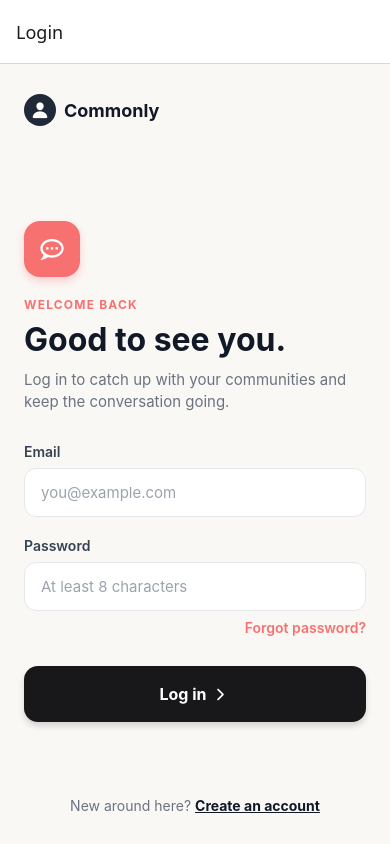
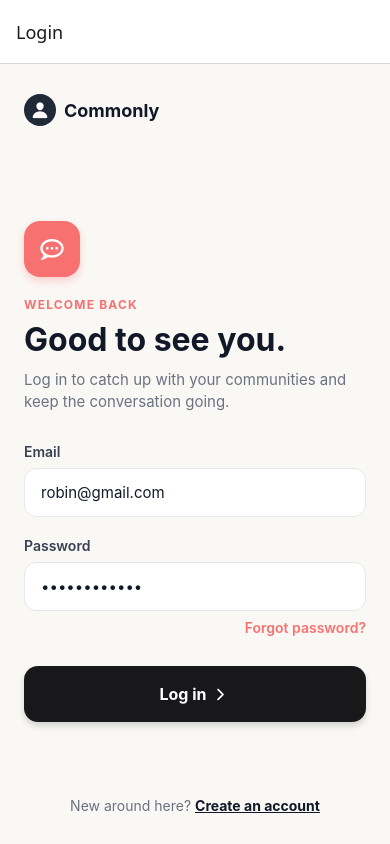
Before and after one commit to dc0der1/Forum-App-Frontend-, a React Native app: screen /Login in a window 390 px wide. Built offline with nearby package versions, Linux system fonts and the light colour scheme.

Commit message:
Fix: Ok I fr fixed it this time

```diff
--- a/screens/Forums.js
+++ b/screens/Forums.js
@@ -71,6 +71,7 @@ export default function Forums({ navigation }) {
             }
 
             setLoading(false);
+            setAllPosts(data);
             return data;
         } catch (error) {
             setLoading(false);
--- a/screens/LoginScreen.js
+++ b/screens/LoginScreen.js
@@ -6,8 +6,8 @@ import ErrorMessage from "../components/ErrorMessage";
 
 export default function LoginScreen({ navigation }) {
 
-    const [email, setEmail] = useState("");
-    const [password, setPassword] = useState("");
+    const [email, setEmail] = useState("robin@gmail.com");
+    const [password, setPassword] = useState("Password123@");
     const [errorMessage, setErrorMessage] = useState("");
     const [errorMessageColor, setErrorMessageColor] = useState("red");
 
@@ -86,7 +86,7 @@ export default function LoginScreen({ navigation }) {
                             style={styles.input}
                             placeholder="you@example.com"
                             placeholderTextColor="#9ca3af"
-                            value={email}
+                            value="robin@gmail.com"
                             onChangeText={setEmail}
                             autoCapitalize="none"
                             keyboardType="email-address"
@@ -99,7 +99,7 @@ export default function LoginScreen({ navigation }) {
                             style={styles.input}
                             placeholder="At least 8 characters"
                             placeholderTextColor="#9ca3af"
-                            value={password}
+                            value="Password123@"
                             onChangeText={setPassword}
                             secureTextEntry
                         />
```
